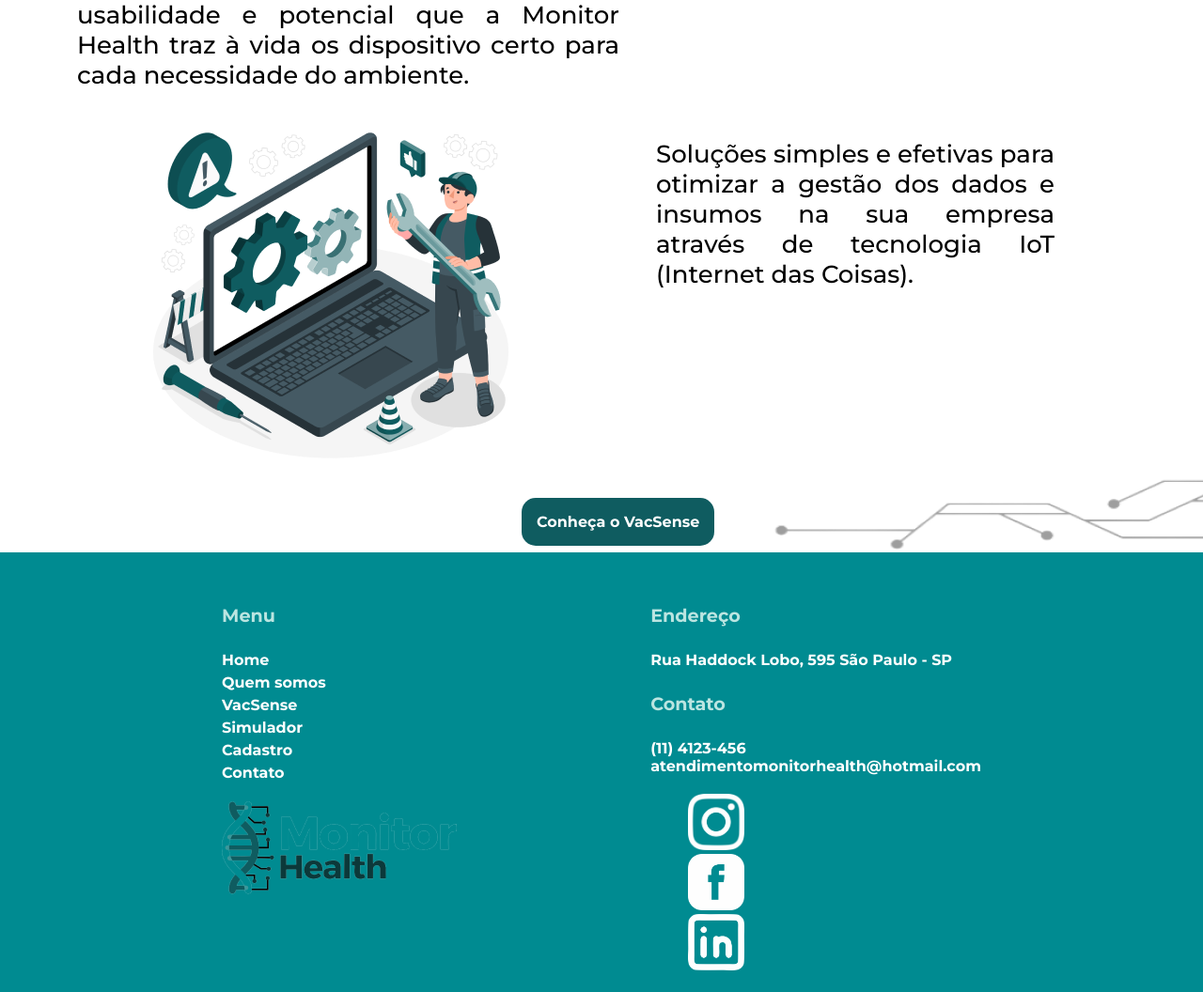
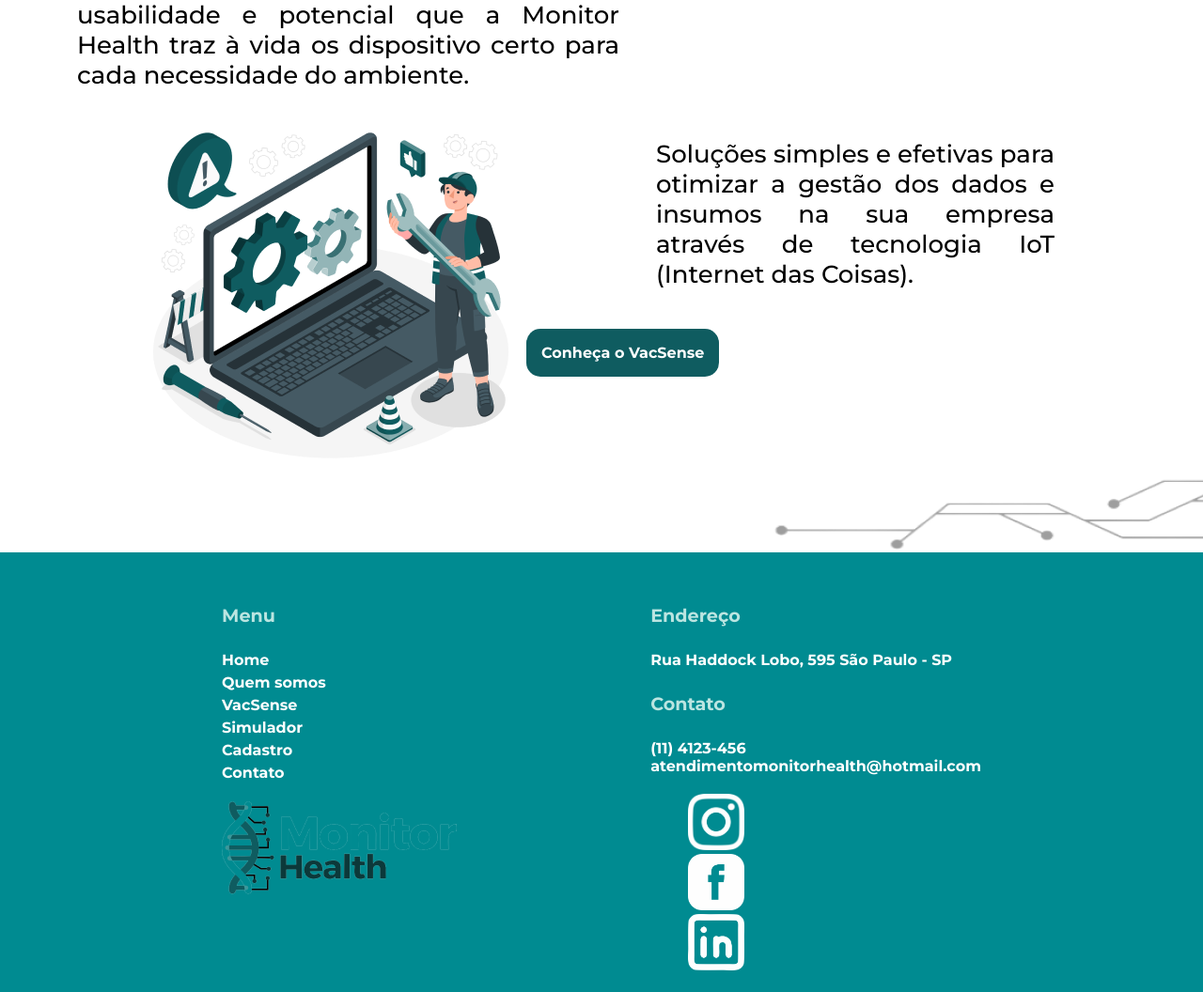
Before and after one commit to Monitor-Health/Site-MonitorHealth-Versao1, a plain HTML site: page index.html in a window 1280 px wide. Shown: the part 2941-3997 px from the top of the page at 94% size. Drawn offline with nearby package versions, Linux system fonts and the light colour scheme.

Commit message:
Ajustando margin

```diff
--- a/style.css
+++ b/style.css
@@ -456,8 +456,8 @@ padding: 0px;
 position: absolute;
 width: 400px;
 height: 83px;
-left: 555px;
-top: 3471px;
+left: 560px;
+top: 3291px;
 }
 
 footer{
```
